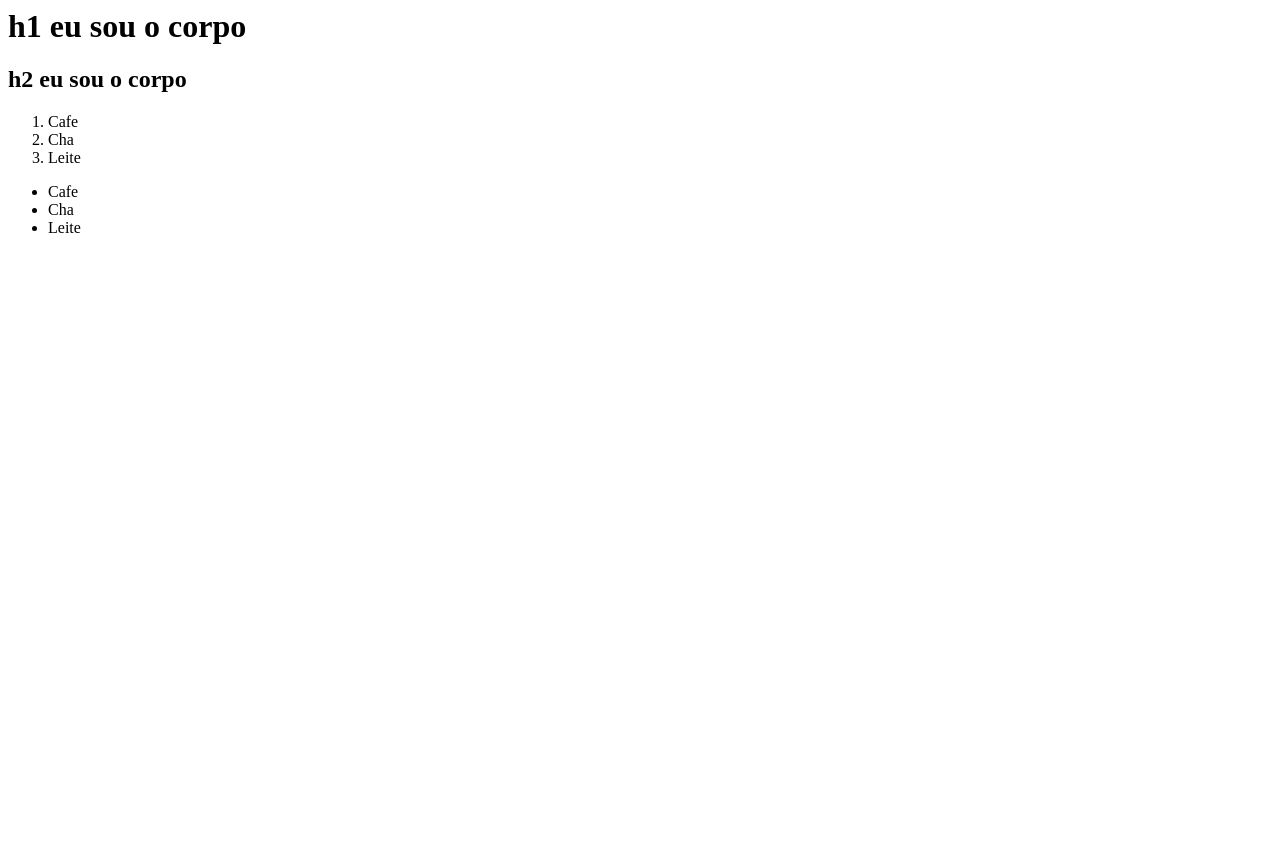
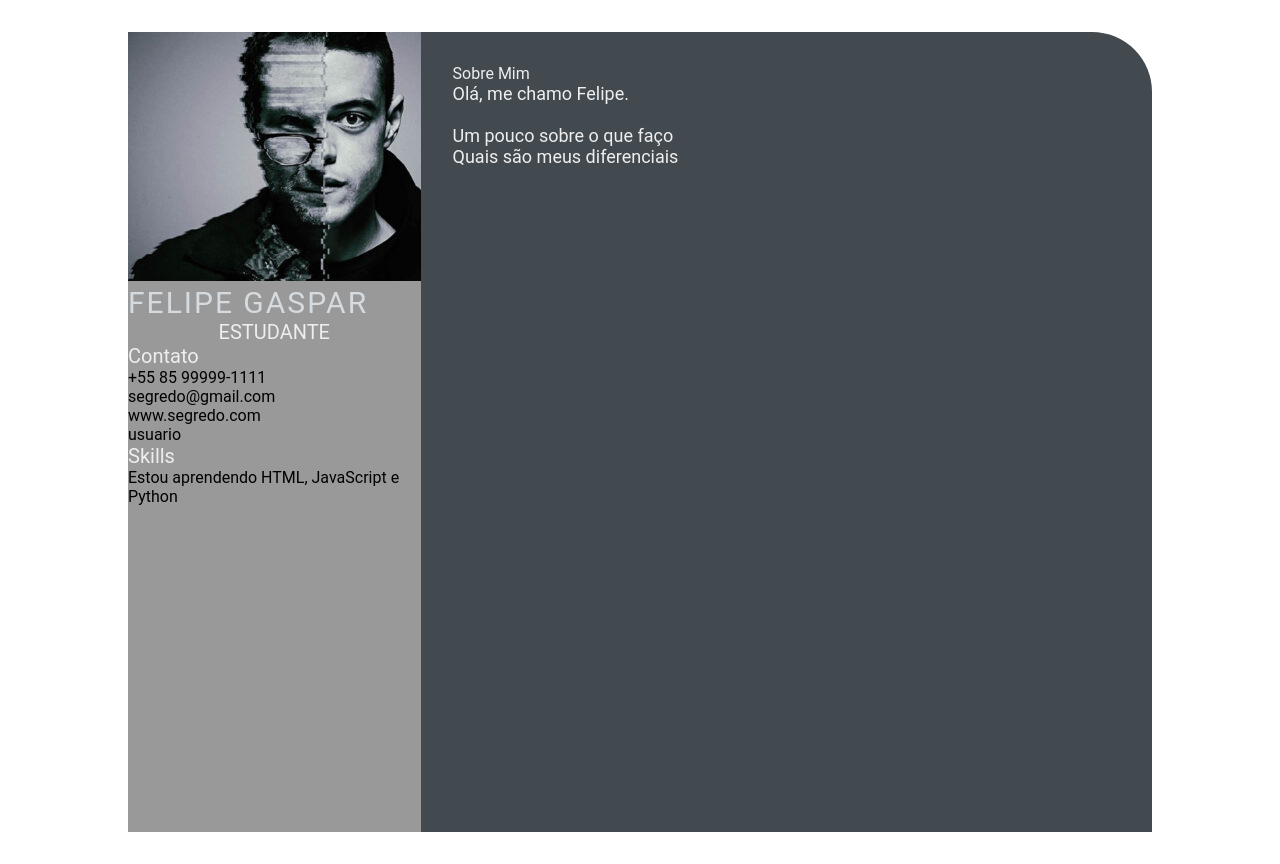
Before and after one commit to umgaspar/umgaspar.github.io, a plain HTML site: page index.html in a window 1280 px wide. Before the commit the page ends 800 px from the top, so only its background shows below. Drawn offline with Linux system fonts and the light colour scheme.

Commit message:
segundo commit (#2)

```diff
--- a/index.html
+++ b/index.html
@@ -1,21 +1,60 @@
-<html>
-    <head>
-        <title>
-            Olá, eu sou a cabeça
-        </title>
-    </head>
-    <body>
-        <h1>h1 eu sou o corpo</h1>
-        <h2>h2 eu sou o corpo</h2>
-    </body>
-    <ol>
-        <li>Cafe</li>
-        <li>Cha</li>
-        <li>Leite</li>
-    </ol>
-    <ul>
-        <li>Cafe</li>
-        <li>Cha</li>
-        <li>Leite</li>
-    </ul>
+<!DOCTYPE html>
+<html lang="en">
+<head>
+    <!-- configurações de compatibilidade de navegadores-->
+    <meta charset="UTF-8">
+    <meta http-equiv="X-UA-Compatible" content="IE=edge">
+    <meta name="viewport" content="width=device-width, initial-scale=1.0">
+    <!-- configurações de compatibilidade de navegadores-->
+
+    <title>Felipe Gaspar CV</title>
+
+    <!-- Custom CSS -->
+    <link rel="stylesheet" href="style.css">
+</head>
+<body>
+    <main class="resume-contents">
+        <section class="left-section">
+            <div class="left-section-content">
+                <div class="Profile">
+                    <img class="profile-image" src="img/profile-image.jpg" alt="Profile image">
+                    <p class="name">Felipe Gaspar</p>
+                    <p class="profession">Estudante</p>
+                </div>
+                <div class="Contact-info">
+                    <p class="left-title">Contato</p>
+                    <ul>
+                        <li><i class="fa fa-phone"></i>+55 85 99999-1111
+                        </li>
+                        <li><i class="fa fa-envelop"></i>segredo@gmail.com
+                        </li>
+                        <li><i class="fa fa-globe"></i>www.segredo.com
+                        </li>
+                        <li><i class="fa fa-github"></i>usuario
+                        </li>
+                    </ul>
+                </div>
+                <div class="Skills">
+                    <p class="left-title">Skills</p>
+                    <ul>
+                        <li><p>Estou aprendendo HTML, JavaScript e Python</p></li>
+                    </ul>
+                </div>
+            </section>
+            </section>
+            <section class="right-section">
+                <div class="right-section-contents">
+                    <section class="about gap">
+                        <div class="right-title">Sobre Mim</div>
+                        <p class="about-me-contents">
+                            Olá, me chamo Felipe.<br>
+                            <br> Um pouco sobre o que faço
+                            <br> Quais são meus diferenciais
+                        </p>
+                    </section>
+                </div>
+            </section>
+        </section>
+    </main>
+</body>
 </html>
--- /dev/null
+++ b/style.css
@@ -0,0 +1,103 @@
+* {
+    margin: 0;
+    padding: 0;
+    box-sizing: border-box;
+    list-style: none;
+    font-family: 'Roboto', sans-serif;
+}
+
+.resume-contents {
+    min-height: 100vh;
+    width: 80%;
+    margin: 2rem auto;
+    display: grid;
+    grid-template-columns: repeat(7, 1fr);
+}
+
+.left-section {
+    grid-column: span 2;
+    height: 100%;
+    background-color: #999999;
+}
+
+.right-section {
+    grid-column: span 5;
+    height: 100%;
+    background-color: #424a50;
+    border-radius: 0px 60px 0px 0px;
+}
+
+.left-section-contents{
+    padding: 2rem 2rem;
+}
+
+.profile {
+    width: 100%;
+    border-bottom: 2px solid #eeeeee;
+}
+
+.profile .profile-image {
+    width: 100%;
+    border-radius: 100%;
+}
+
+.name {
+    color: #D6DBDF;
+    font-size: 30px;
+    letter-spacing: 2px;
+    text-transform: uppercase;
+}
+
+.profession {
+    color: #eeeeee;
+    font-size: 20px;
+    text-transform: uppercase;
+    text-align: center;
+}
+
+/* .contact-info { border-bottom: 2px solid #1B2631; } */
+.left-title {
+    color: #eeeeee;
+    font-size: 20px;
+}
+
+.contact-info ul {
+    padding-top: 1.5rem;
+}
+
+.contact-info ul li,
+.references ul li {
+    padding: .4rem 0;
+    color: #eeeeee;
+}
+
+.contact-info ul li i,
+.references ul li i {
+    padding-right: 1rem;
+    font-size: 18px;
+    color: #eeeeee;
+}
+
+.skills ul {
+    padding-top: 1.5rem;
+}
+.skills ul li p {
+    padding: .4rem 0;
+    color: #eeeeee;
+}
+
+.right-section-contents {
+    padding: 2rem 2rem;
+}
+
+.right-title {
+    color: #eeeeee;
+}
+
+.gap {
+    padding-bottom: 2rem;
+}
+.about-me-contents {
+    font-size: 18px;
+    color: #eeeeee;
+}
```
Also changed, not shown: img/profile-image.jpg (added).
